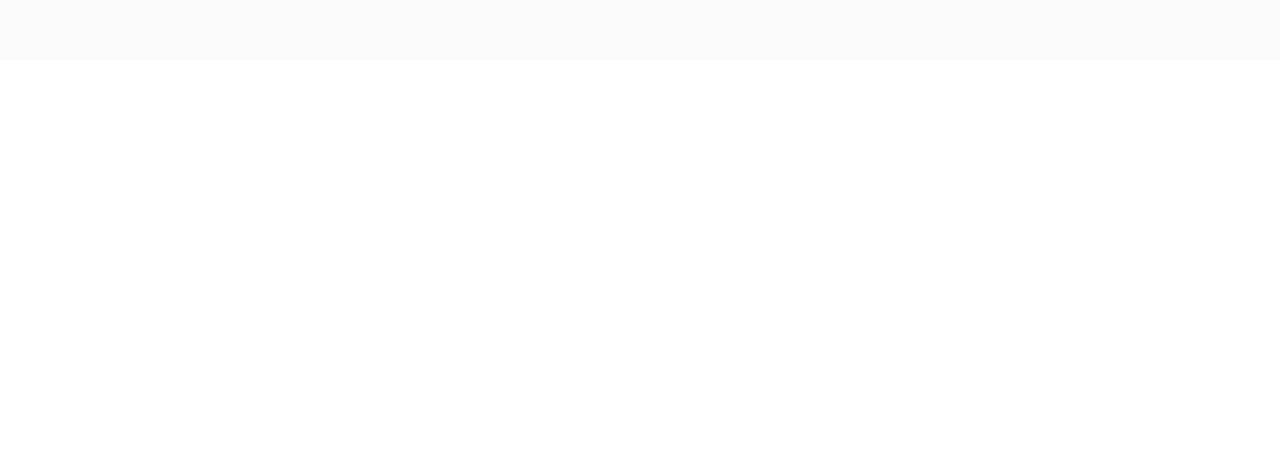
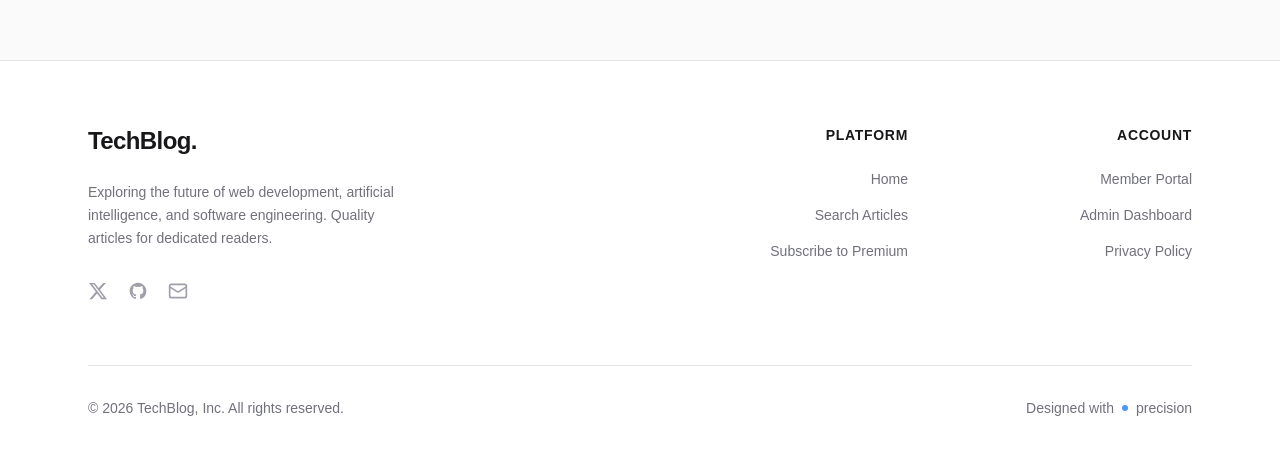
Before and after one commit to amilasuranjith-dev/blog-app, a Next.js app: page / in a window 1280 px wide. Shown: the part 811-1266 px from the top of the page. Before the commit the page ends 871 px from the top, so only its background shows below. Built offline with nearby package versions, Linux system fonts and the light colour scheme; no server answers; the database is empty.

Commit message:
feat: add site-wide layout and footer components

```diff
--- a/app/layout.tsx
+++ b/app/layout.tsx
@@ -1,6 +1,7 @@
 import type { Metadata } from "next";
 import { Geist, Geist_Mono } from "next/font/google";
 import Navbar from "@/components/Navbar";
+import Footer from "@/components/Footer";
 import Providers from "@/components/Providers";
 import "./globals.css";
 
@@ -29,10 +30,13 @@
       lang="en"
       className={`${geistSans.variable} ${geistMono.variable} h-full antialiased`}
     >
-      <body className="min-h-full flex flex-col">
+      <body className="min-h-full flex flex-col bg-white dark:bg-zinc-950 text-zinc-900 dark:text-zinc-50">
         <Providers>
           <Navbar />
-          {children}
+          <div className="flex-1 flex flex-col">
+            {children}
+          </div>
+          <Footer />
         </Providers>
       </body>
     </html>
--- /dev/null
+++ b/components/Footer.tsx
@@ -0,0 +1,92 @@
+import Link from "next/link";
+import { Mail } from "lucide-react";
+
+export default function Footer() {
+  const currentYear = new Date().getFullYear();
+
+  return (
+    <footer className="mt-auto border-t border-zinc-200 bg-white dark:border-zinc-800 dark:bg-zinc-950">
+      <div className="mx-auto w-full max-w-6xl px-6 py-12 lg:py-16">
+        <div className="grid grid-cols-1 gap-12 md:grid-cols-4 lg:gap-8">
+
+          {/* Brand & Mission */}
+          <div className="md:col-span-2 space-y-6">
+            <Link href="/" className="inline-block text-2xl font-bold tracking-tight text-zinc-900 dark:text-zinc-50">
+              TechBlog.
+            </Link>
+            <p className="max-w-xs text-sm leading-relaxed text-zinc-500 dark:text-zinc-400">
+              Exploring the future of web development, artificial intelligence, and software engineering. Quality articles for dedicated readers.
+            </p>
+            <div className="flex items-center space-x-5 pt-2">
+              <a href="#" className="text-zinc-400 hover:text-blue-500 dark:hover:text-blue-400 transition-colors">
+                <span className="sr-only">Twitter</span>
+                <svg className="h-5 w-5" fill="currentColor" viewBox="0 0 24 24" aria-hidden="true">
+                  <path d="M18.244 2.25h3.308l-7.227 8.26 8.502 11.24H16.17l-5.214-6.817L4.99 21.75H1.68l7.73-8.835L1.254 2.25H8.08l4.713 6.231zm-1.161 17.52h1.833L7.004 3.985H5.078z" />
+                </svg>
+              </a>
+              <a href="#" className="text-zinc-400 hover:text-zinc-900 dark:hover:text-zinc-50 transition-colors">
+                <span className="sr-only">GitHub</span>
+                <svg className="h-5 w-5" fill="currentColor" viewBox="0 0 24 24" aria-hidden="true">
+                  <path fillRule="evenodd" d="M12 2C6.477 2 2 6.484 2 12.017c0 4.425 2.865 8.18 6.839 9.504.5.092.682-.217.682-.483 0-.237-.008-.868-.013-1.703-2.782.605-3.369-1.343-3.369-1.343-.454-1.158-1.11-1.466-1.11-1.466-.908-.62.069-.608.069-.608 1.003.07 1.531 1.032 1.531 1.032.892 1.53 2.341 1.088 2.91.832.092-.647.35-1.088.636-1.338-2.22-.253-4.555-1.113-4.555-4.951 0-1.093.39-1.988 1.029-2.688-.103-.253-.446-1.272.098-2.65 0 0 .84-.27 2.75 1.026A9.564 9.564 0 0112 6.844c.85.004 1.705.115 2.504.337 1.909-1.296 2.747-1.027 2.747-1.027.546 1.379.202 2.398.1 2.651.64.7 1.028 1.595 1.028 2.688 0 3.848-2.339 4.695-4.566 4.943.359.309.678.92.678 1.855 0 1.338-.012 2.419-.012 2.747 0 .268.18.58.688.482A10.019 10.019 0 0022 12.017C22 6.484 17.522 2 12 2z" clipRule="evenodd" />
+                </svg>
+              </a>
+              <a href="#" className="text-zinc-400 hover:text-red-500 dark:hover:text-red-400 transition-colors">
+                <span className="sr-only">Email</span>
+                <Mail className="h-5 w-5" />
+              </a>
+            </div>
+          </div>
+
+          {/* Platform Links */}
+          <div className="space-y-6 md:justify-self-end md:text-right">
+            <h3 className="text-sm font-semibold tracking-wider uppercase text-zinc-900 dark:text-zinc-100">
+              Platform
+            </h3>
+            <ul className="space-y-4 text-sm text-zinc-500 dark:text-zinc-400">
+              <li>
+                <Link href="/" className="hover:text-zinc-900 dark:hover:text-zinc-50 transition-colors">Home</Link>
+              </li>
+              <li>
+                <Link href="/search" className="hover:text-zinc-900 dark:hover:text-zinc-50 transition-colors">Search Articles</Link>
+              </li>
+              <li>
+                <Link href="/subscribe" className="hover:text-zinc-900 dark:hover:text-zinc-50 transition-colors">Subscribe to Premium</Link>
+              </li>
+            </ul>
+          </div>
+
+          {/* Account & Legal Links */}
+          <div className="space-y-6 md:justify-self-end md:text-right">
+            <h3 className="text-sm font-semibold tracking-wider uppercase text-zinc-900 dark:text-zinc-100">
+              Account
+            </h3>
+            <ul className="space-y-4 text-sm text-zinc-500 dark:text-zinc-400">
+              <li>
+                <Link href="/dashboard" className="hover:text-zinc-900 dark:hover:text-zinc-50 transition-colors">Member Portal</Link>
+              </li>
+              <li>
+                <Link href="/admin" className="hover:text-zinc-900 dark:hover:text-zinc-50 transition-colors">Admin Dashboard</Link>
+              </li>
+              <li>
+                <a href="#" className="hover:text-zinc-900 dark:hover:text-zinc-50 transition-colors">Privacy Policy</a>
+              </li>
+            </ul>
+          </div>
+
+        </div>
+
+        {/* Bottom Bar */}
+        <div className="mt-16 border-t border-zinc-200 dark:border-zinc-800 pt-8 flex flex-col md:flex-row items-center justify-between gap-4">
+          <p className="text-sm text-zinc-500 dark:text-zinc-400">
+            &copy; {currentYear} TechBlog, Inc. All rights reserved.
+          </p>
+          <div className="flex items-center gap-2 text-sm text-zinc-500 dark:text-zinc-400">
+            <span>Designed with</span>
+            <span className="w-1.5 h-1.5 rounded-full bg-blue-500 animate-pulse"></span>
+            <span>precision</span>
+          </div>
+        </div>
+      </div>
+    </footer>
+  );
+}
```
